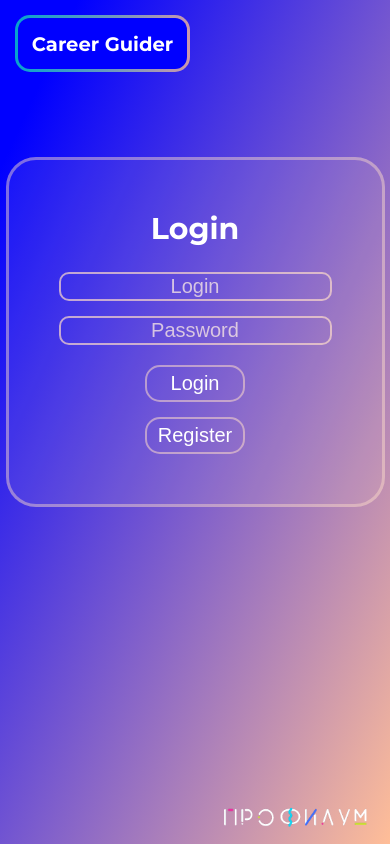
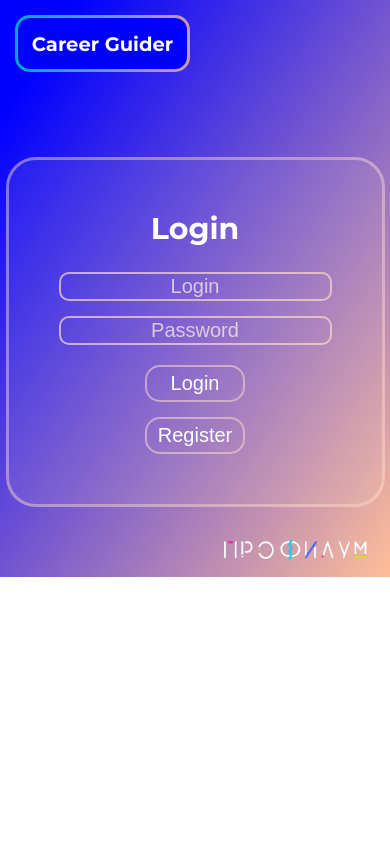
Before and after one commit to Popov-Dmitriy-Ivanovich/Hackaton, a React (Create React App) app in the folder frontend/: page / in a window 390 px wide. Built offline with nearby package versions, Linux system fonts and the light colour scheme.

Commit message:
Fixing invalid viewport on mobile

```diff
--- a/frontend/src/App.css
+++ b/frontend/src/App.css
@@ -10,7 +10,7 @@
   -webkit-box-sizing: border-box;
   -moz-box-sizing: border-box;
   box-sizing: border-box;
-  height: (var(--vh, 1vh) * 100);
+  min-height: (var(--vh, 1vh) * 100);
 }
 
 ::-webkit-scrollbar {
```
